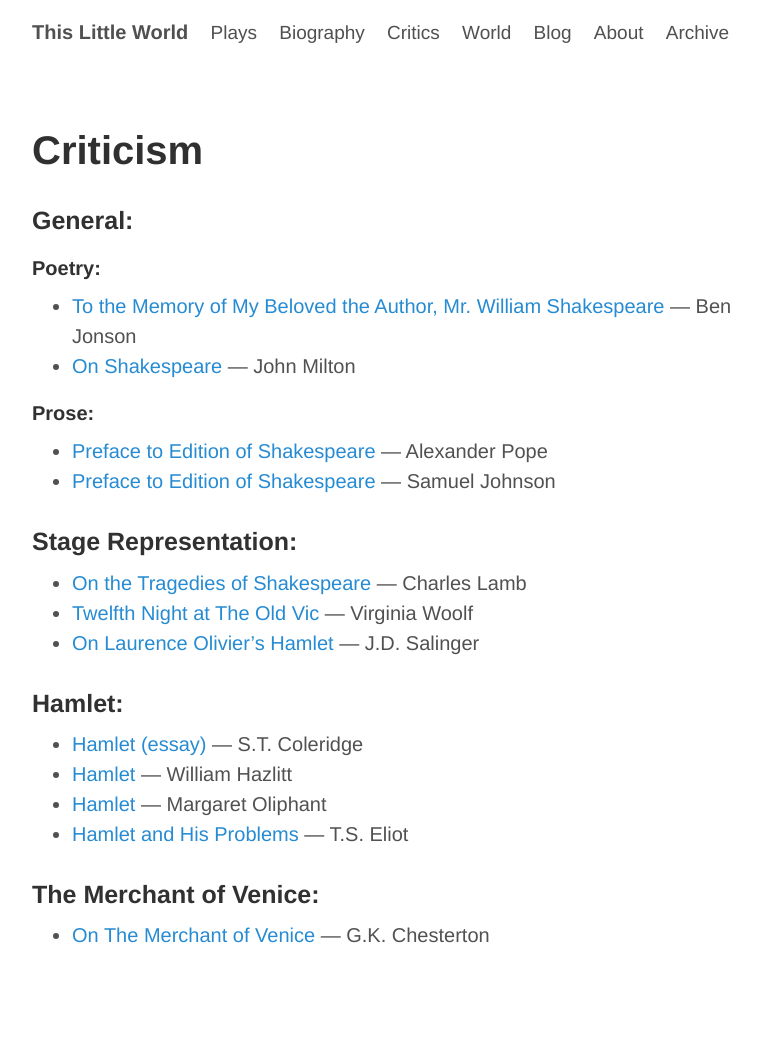
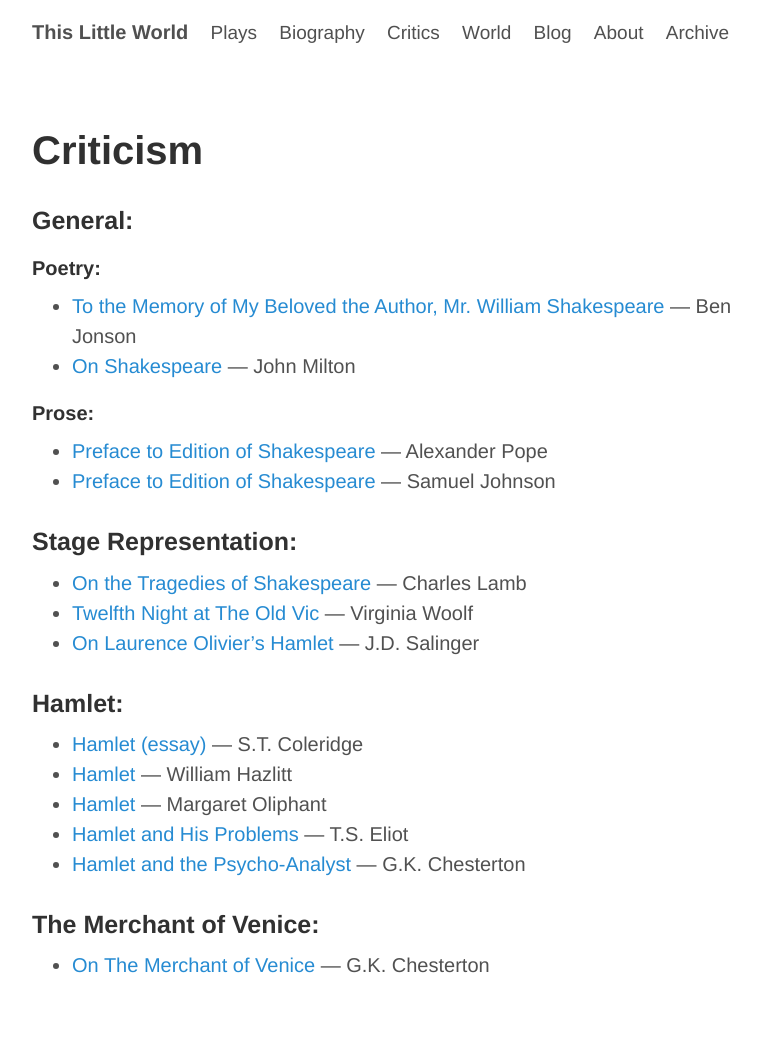
Before and after one commit to ThisLittleWorld/ThisLittleWorld.github.io, a Jekyll site: the page built from pages/critics.md, in a window 1280 px wide. Shown: the whole page, without its empty margins (248-1009 px from the left). Built offline with Jekyll 4.4.1, drawn with Linux system fonts in a browser that asks for light colours; Markdown is read by kramdown in place of the engine named in the settings; before the commit the page ends 1030 px from its top, so only the background shows below that.

Commit message:
Update critics.md

```diff
--- a/pages/critics.md
+++ b/pages/critics.md
@@ -33,6 +33,7 @@ permalink: "/critics/"
 * [Hamlet](/hazlitt.hamlet/) — William Hazlitt
 * [Hamlet](oliphant.hamlet) — Margaret Oliphant
 * [Hamlet and His Problems](/eliot.hamlet/) — T.S. Eliot
+* [Hamlet and the Psycho-Analyst](chesterton.hamlet) — G.K. Chesterton
 
 
 
```
